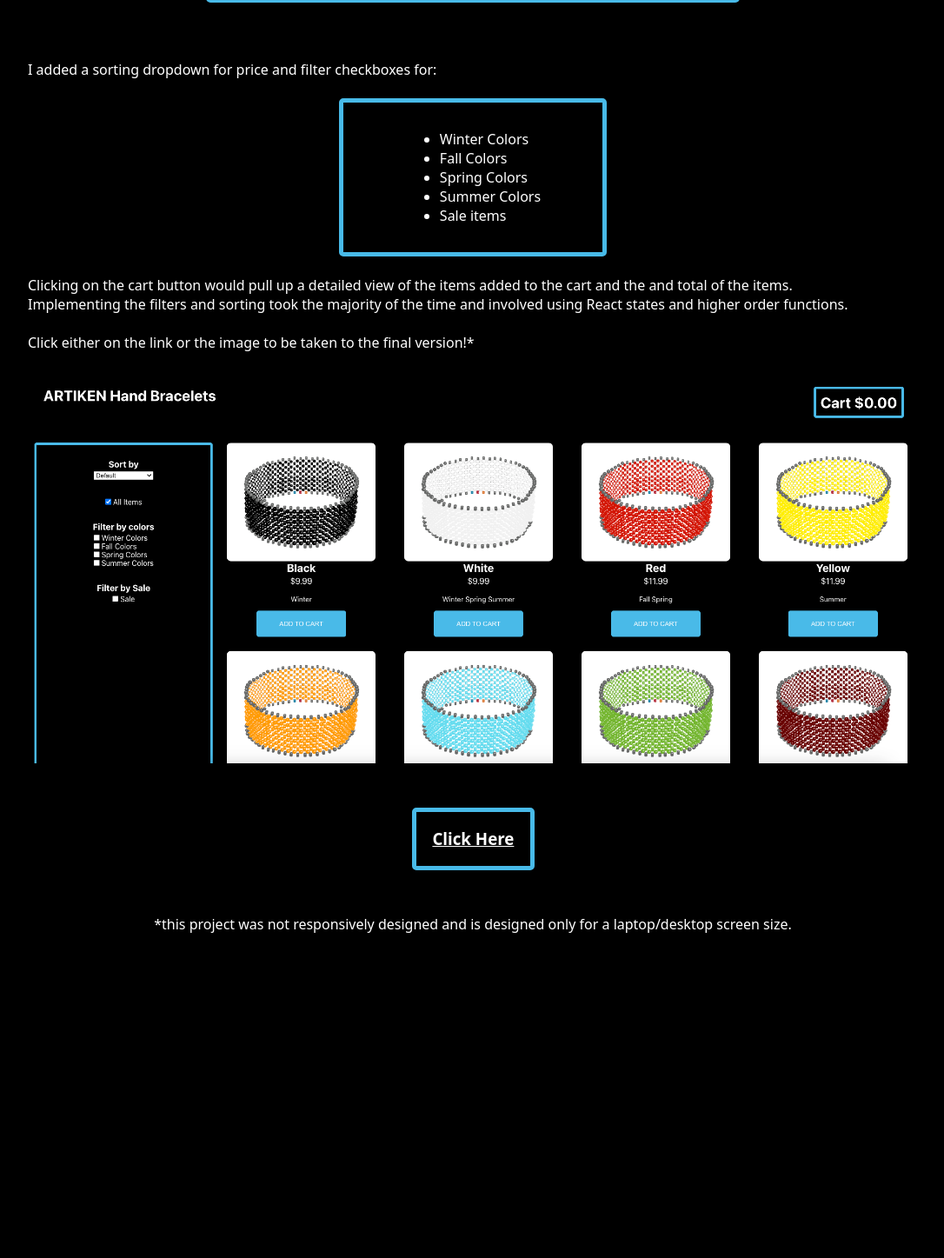
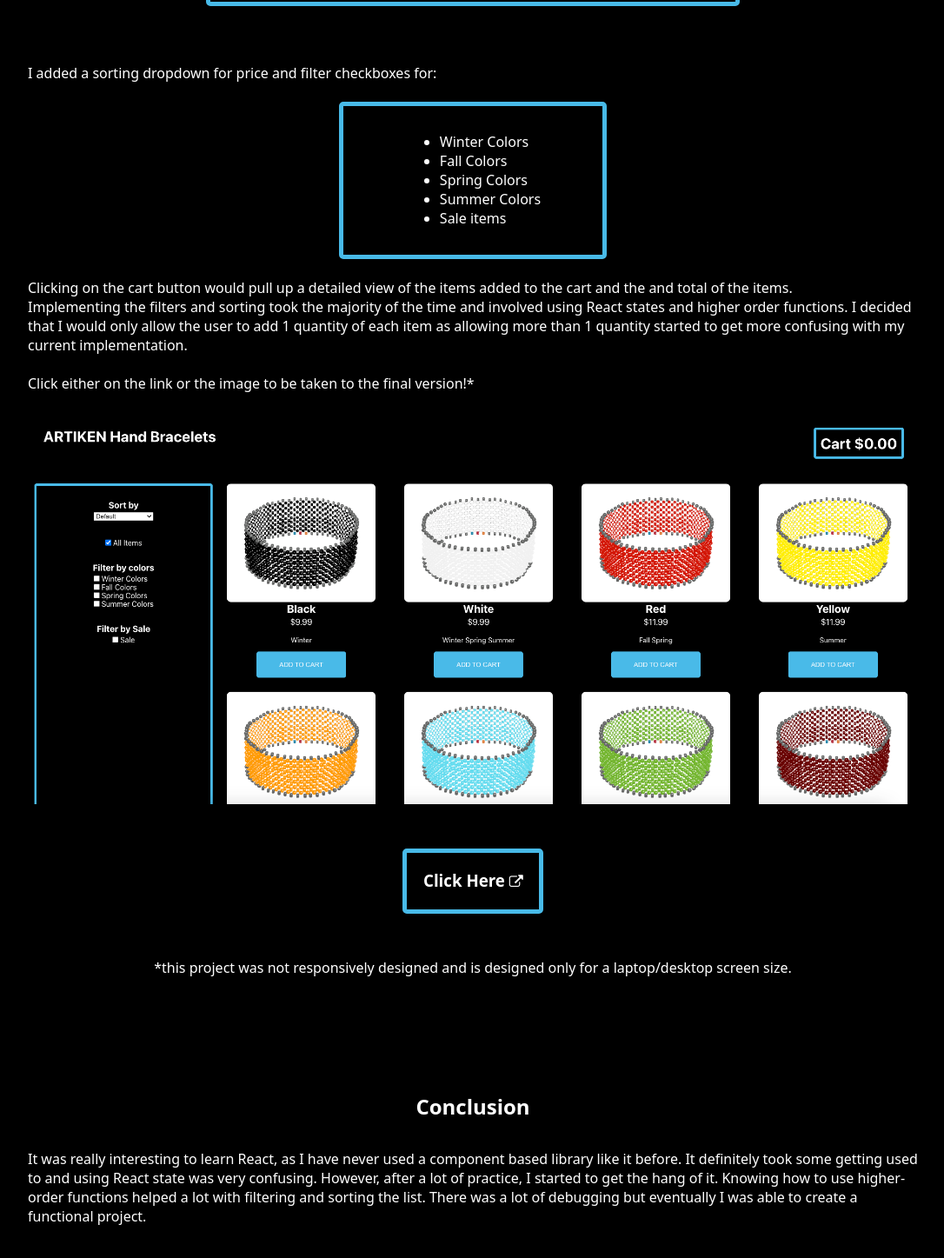
Before and after one commit to vengefulcapybara505/final-portfolio, a plain HTML site: page artiken.html in a window 1280 px wide. Shown: the part 1317-2764 px from the top of the page at 87% size, without its empty margins (96-1182 px from the left). Before the commit the page ends 2519 px from the top, so only its background shows below. Drawn offline with Linux system fonts and the light colour scheme.

Commit message:
Add files via upload

```diff
--- a/artiken.html
+++ b/artiken.html
@@ -2,7 +2,9 @@
 <html>
     <head>
         <link rel="stylesheet" href="artiken-style.css">
+        <link rel="stylesheet" href="https://cdnjs.cloudflare.com/ajax/libs/font-awesome/4.7.0/css/font-awesome.min.css">
         <meta name="viewport" content="width=device-width, initial-scale=1">
+        <title>Artiken</title>
     </head>
 
     <body>
@@ -31,7 +33,7 @@
                 <h2><br><br> My Project <br><br></h2>
                 <p>
                     I decided to design a store front for a popular Kenyan bracelet and accessories company called
-                    <a target = "_blank" href="https://artiken.com/">Artiken</a>.
+                    <a class = "hvr-underline-from-left" target = "_blank" href="https://artiken.com/">Artiken  <i style = "font-size: 14px; color: white" class="fa fa-external-link"></i></a>.
                     I wanted there to be a wide selection of colored bracelets and the user could sort and filter them based
                     on seasonal colors, price, and sales.
                     <br>
@@ -82,25 +84,36 @@
                 </p>
 
                <p>Implementing the filters and sorting took the majority of the time and involved using React states and
-                higher order functions.
+                higher order functions. I decided that I would only allow the user to add 1 quantity of each item as allowing more
+                than 1 quantity started to get more confusing with my current implementation.
                 <br><br>
                 Click either on the link or the image to be taken to the final version!* <br><br>
                </p>
-               <a target="_blank" href="https://vengefulcapybara505.github.io/development/">
+               <a  target="_blank" href="https://vengefulcapybara505.github.io/development/">
                 <div>
-                    <img class = "hvr-grow" src="images/website.png" alt="Screenshot of the the store website">
+                    <img class = "hvr-grow border" src="images/website.png" alt="Screenshot of the the store website">
                 </div>
                </a>
 
                <div class = "link-div">
-                <a class = "weblink hvr-grow" target="_blank" href="https://vengefulcapybara505.github.io/development/">
-                    <h3>Click Here</h3> </a>
+                <a class = "weblink" target="_blank" href="https://vengefulcapybara505.github.io/development/">
+                    <h3 class = "hvr-underline-from-left">Click Here <i style = "font-size: 16px; color: white" class="fa fa-external-link"></i></h3> </a>
                </div>
 
 
                <p class = "afterthought">
                 *this project was not responsively designed and is designed only for a laptop/desktop screen size.</p>
+
+
+
             </div>
+            <h2><br><br><br><br> Conclusion <br><br></h2>
+            <p>It was really interesting to learn React, as I have never used a component based library like it before.
+                It definitely took some getting used to and using React state was very confusing. However, after a lot of practice,
+                I started to get the hang of it. Knowing how to use higher-order functions helped a lot with filtering and sorting the list.
+                There was a lot of debugging but eventually I was able to create a functional
+                project.
+            </p>
         </div>
 
     </body>
```
